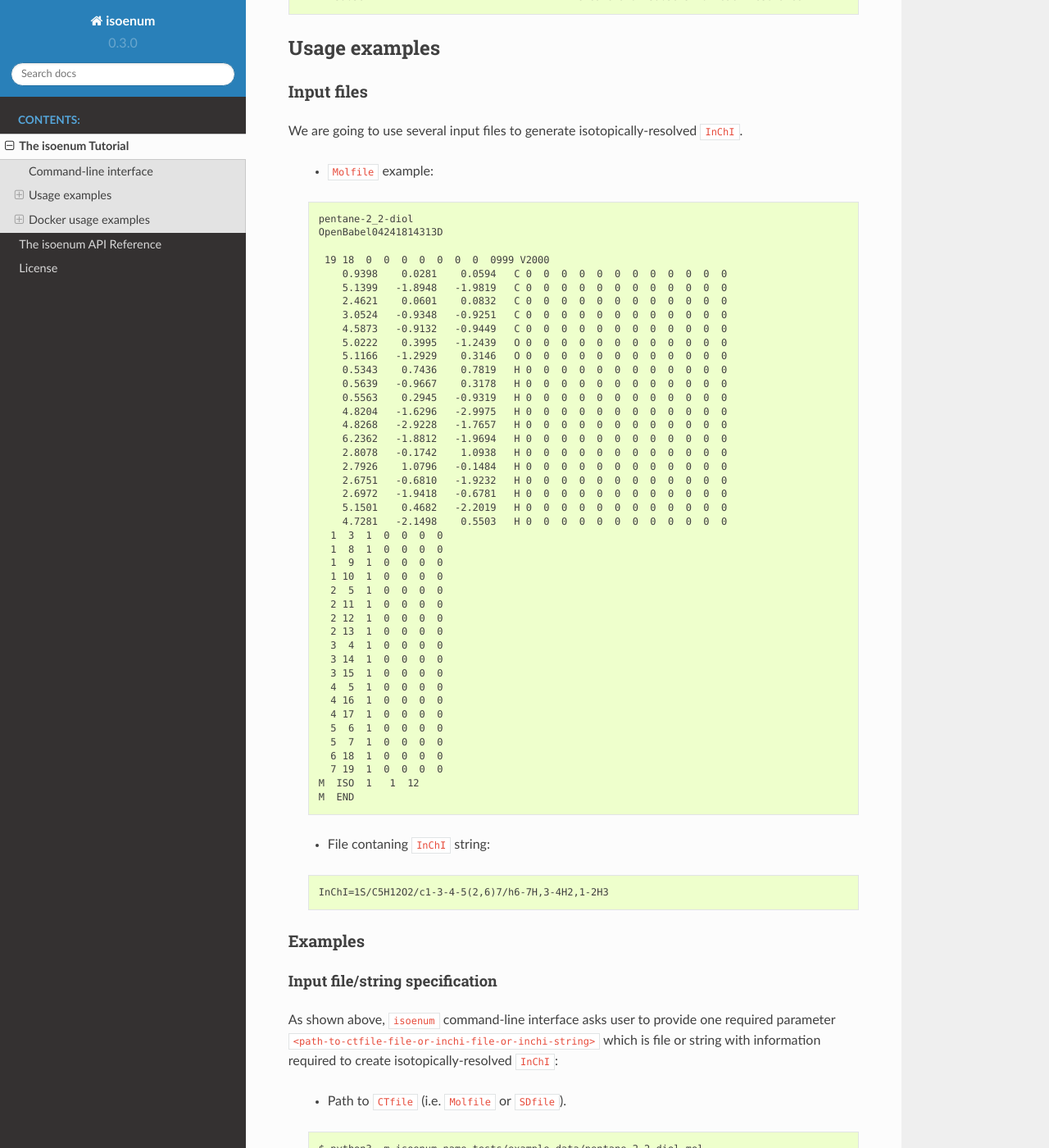
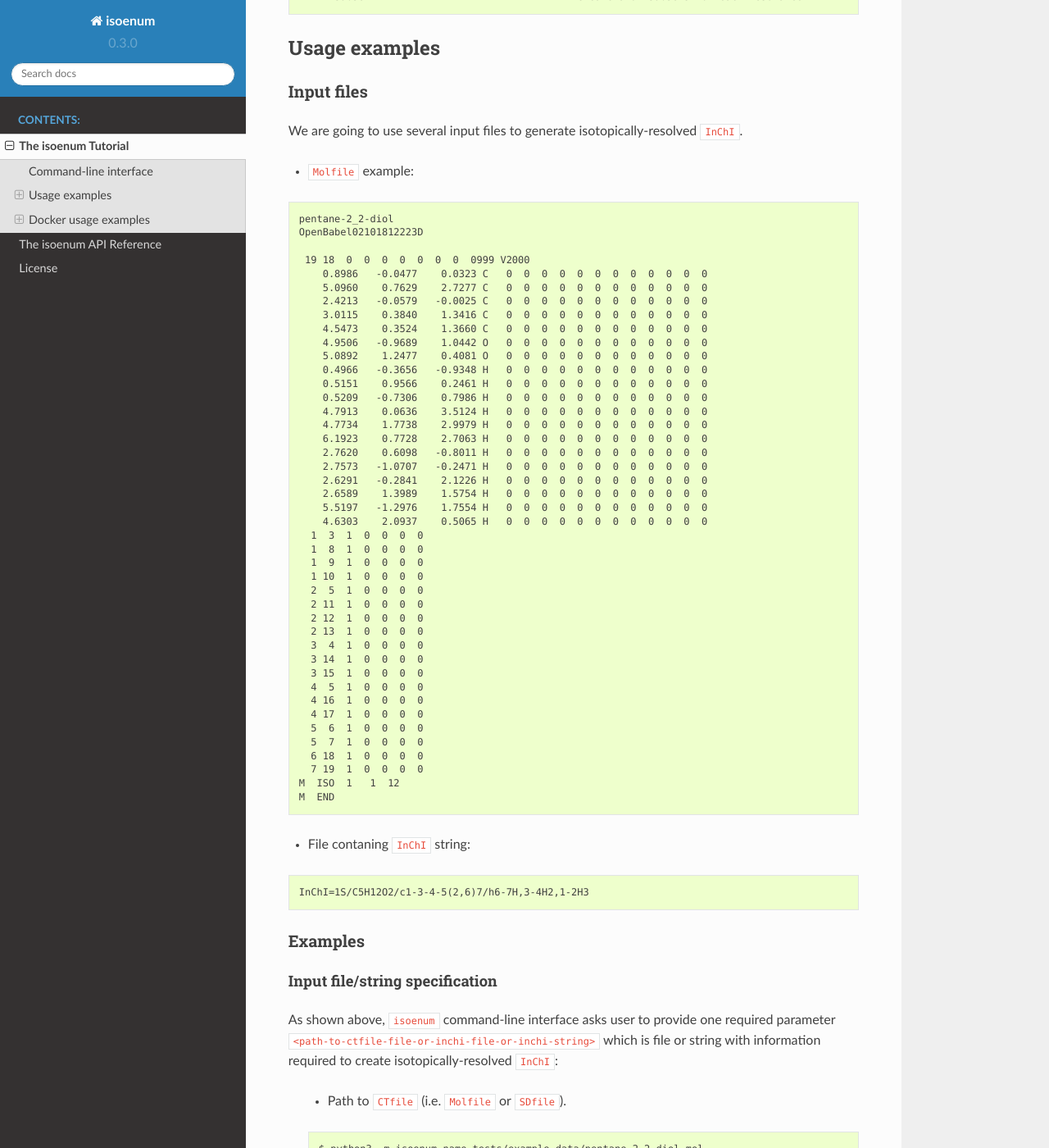
Before and after one commit to MoseleyBioinformaticsLab/isoenum, a Sphinx documentation site: the page built from docs/tutorial.rst, in a window 1280 px wide and 1400 px high, scrolled down 1301 px. Shown: the whole window at 82% size. Built offline with Sphinx 7.4.7 and the Read the Docs theme 2.0.0, drawn with Linux system fonts in a browser that asks for light colours.

Commit message:
Docs: input file examples update.

```diff
--- a/docs/tutorial.rst
+++ b/docs/tutorial.rst
@@ -80,59 +80,59 @@
 We are going to use several input files to generate isotopically-resolved
 ``InChI``.
 
-   * ``Molfile`` example:
+* ``Molfile`` example:
 
-   .. code-block:: none
+.. code-block:: none
 
-      pentane-2_2-diol
-      OpenBabel04241814313D
+    pentane-2_2-diol
+    OpenBabel02101812223D
 
-       19 18  0  0  0  0  0  0  0  0999 V2000
-          0.9398    0.0281    0.0594   C 0  0  0  0  0  0  0  0  0  0  0  0
-          5.1399   -1.8948   -1.9819   C 0  0  0  0  0  0  0  0  0  0  0  0
-          2.4621    0.0601    0.0832   C 0  0  0  0  0  0  0  0  0  0  0  0
-          3.0524   -0.9348   -0.9251   C 0  0  0  0  0  0  0  0  0  0  0  0
-          4.5873   -0.9132   -0.9449   C 0  0  0  0  0  0  0  0  0  0  0  0
-          5.0222    0.3995   -1.2439   O 0  0  0  0  0  0  0  0  0  0  0  0
-          5.1166   -1.2929    0.3146   O 0  0  0  0  0  0  0  0  0  0  0  0
-          0.5343    0.7436    0.7819   H 0  0  0  0  0  0  0  0  0  0  0  0
-          0.5639   -0.9667    0.3178   H 0  0  0  0  0  0  0  0  0  0  0  0
-          0.5563    0.2945   -0.9319   H 0  0  0  0  0  0  0  0  0  0  0  0
-          4.8204   -1.6296   -2.9975   H 0  0  0  0  0  0  0  0  0  0  0  0
-          4.8268   -2.9228   -1.7657   H 0  0  0  0  0  0  0  0  0  0  0  0
-          6.2362   -1.8812   -1.9694   H 0  0  0  0  0  0  0  0  0  0  0  0
-          2.8078   -0.1742    1.0938   H 0  0  0  0  0  0  0  0  0  0  0  0
-          2.7926    1.0796   -0.1484   H 0  0  0  0  0  0  0  0  0  0  0  0
-          2.6751   -0.6810   -1.9232   H 0  0  0  0  0  0  0  0  0  0  0  0
-          2.6972   -1.9418   -0.6781   H 0  0  0  0  0  0  0  0  0  0  0  0
-          5.1501    0.4682   -2.2019   H 0  0  0  0  0  0  0  0  0  0  0  0
-          4.7281   -2.1498    0.5503   H 0  0  0  0  0  0  0  0  0  0  0  0
-        1  3  1  0  0  0  0
-        1  8  1  0  0  0  0
-        1  9  1  0  0  0  0
-        1 10  1  0  0  0  0
-        2  5  1  0  0  0  0
-        2 11  1  0  0  0  0
-        2 12  1  0  0  0  0
-        2 13  1  0  0  0  0
-        3  4  1  0  0  0  0
-        3 14  1  0  0  0  0
-        3 15  1  0  0  0  0
-        4  5  1  0  0  0  0
-        4 16  1  0  0  0  0
-        4 17  1  0  0  0  0
-        5  6  1  0  0  0  0
-        5  7  1  0  0  0  0
-        6 18  1  0  0  0  0
-        7 19  1  0  0  0  0
-      M  ISO  1   1  12
-      M  END
+     19 18  0  0  0  0  0  0  0  0999 V2000
+        0.8986   -0.0477    0.0323 C   0  0  0  0  0  0  0  0  0  0  0  0
+        5.0960    0.7629    2.7277 C   0  0  0  0  0  0  0  0  0  0  0  0
+        2.4213   -0.0579   -0.0025 C   0  0  0  0  0  0  0  0  0  0  0  0
+        3.0115    0.3840    1.3416 C   0  0  0  0  0  0  0  0  0  0  0  0
+        4.5473    0.3524    1.3660 C   0  0  0  0  0  0  0  0  0  0  0  0
+        4.9506   -0.9689    1.0442 O   0  0  0  0  0  0  0  0  0  0  0  0
+        5.0892    1.2477    0.4081 O   0  0  0  0  0  0  0  0  0  0  0  0
+        0.4966   -0.3656   -0.9348 H   0  0  0  0  0  0  0  0  0  0  0  0
+        0.5151    0.9566    0.2461 H   0  0  0  0  0  0  0  0  0  0  0  0
+        0.5209   -0.7306    0.7986 H   0  0  0  0  0  0  0  0  0  0  0  0
+        4.7913    0.0636    3.5124 H   0  0  0  0  0  0  0  0  0  0  0  0
+        4.7734    1.7738    2.9979 H   0  0  0  0  0  0  0  0  0  0  0  0
+        6.1923    0.7728    2.7063 H   0  0  0  0  0  0  0  0  0  0  0  0
+        2.7620    0.6098   -0.8011 H   0  0  0  0  0  0  0  0  0  0  0  0
+        2.7573   -1.0707   -0.2471 H   0  0  0  0  0  0  0  0  0  0  0  0
+        2.6291   -0.2841    2.1226 H   0  0  0  0  0  0  0  0  0  0  0  0
+        2.6589    1.3989    1.5754 H   0  0  0  0  0  0  0  0  0  0  0  0
+        5.5197   -1.2976    1.7554 H   0  0  0  0  0  0  0  0  0  0  0  0
+        4.6303    2.0937    0.5065 H   0  0  0  0  0  0  0  0  0  0  0  0
+      1  3  1  0  0  0  0
+      1  8  1  0  0  0  0
+      1  9  1  0  0  0  0
+      1 10  1  0  0  0  0
+      2  5  1  0  0  0  0
+      2 11  1  0  0  0  0
+      2 12  1  0  0  0  0
+      2 13  1  0  0  0  0
+      3  4  1  0  0  0  0
+      3 14  1  0  0  0  0
+      3 15  1  0  0  0  0
+      4  5  1  0  0  0  0
+      4 16  1  0  0  0  0
+      4 17  1  0  0  0  0
+      5  6  1  0  0  0  0
+      5  7  1  0  0  0  0
+      6 18  1  0  0  0  0
+      7 19  1  0  0  0  0
+    M  ISO  1   1  12
+    M  END
 
-   * File contaning ``InChI`` string:
+* File contaning ``InChI`` string:
 
-   .. code-block:: none
+.. code-block:: none
 
-      InChI=1S/C5H12O2/c1-3-4-5(2,6)7/h6-7H,3-4H2,1-2H3
+    InChI=1S/C5H12O2/c1-3-4-5(2,6)7/h6-7H,3-4H2,1-2H3
 
 
 Examples
```
